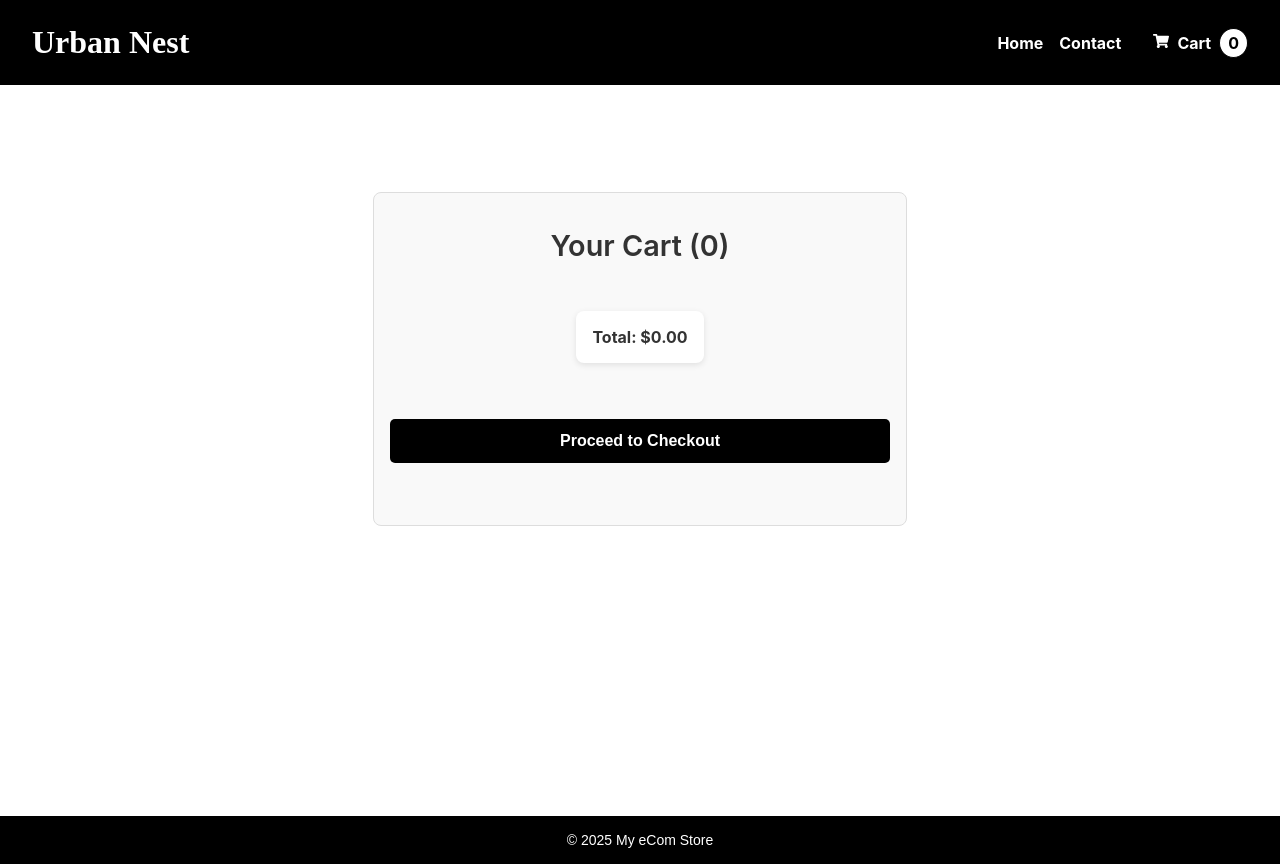
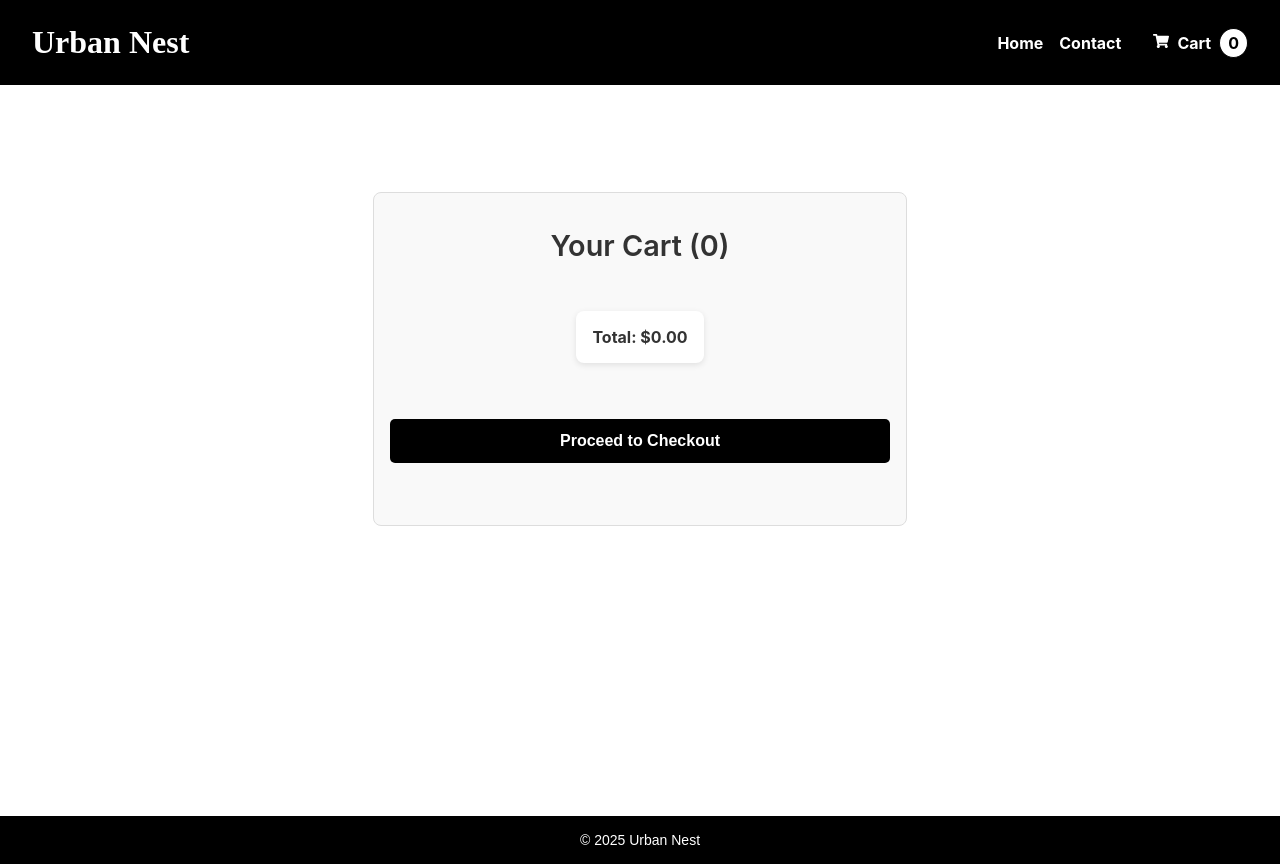
Before and after one commit to Asora7/course-assignment-ecom, a React (Create React App) app: page /cart in a window 1280 px wide. Built offline with nearby package versions, Linux system fonts and the light colour scheme.

Commit message:
changed footer text

```diff
--- a/src/components/Footer.jsx
+++ b/src/components/Footer.jsx
@@ -4,7 +4,7 @@ import { FooterContainer, FooterText } from './styles/Footer.styles';
 function Footer() {
   return (
     <FooterContainer>
-      <FooterText>© 2025 My eCom Store</FooterText>
+      <FooterText>© 2025 Urban Nest</FooterText>
     </FooterContainer>
   );
 }
```
